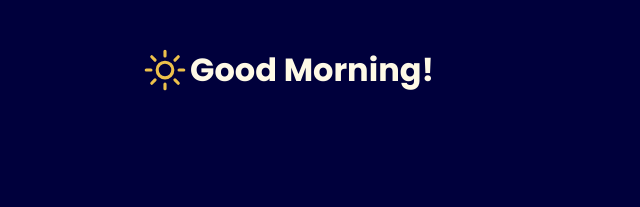
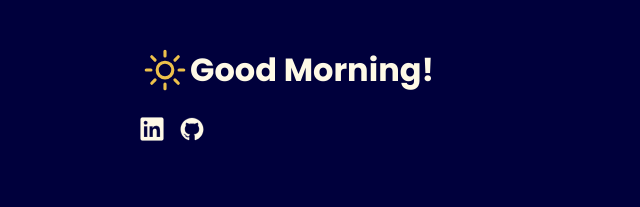
Before and after one commit to jacobleon2117/atlas-react-and-jsx, a React (Vite) app: page / in a window 1280 px wide. Shown: the top 207 px of the page, without its empty margins (0-640 px from the left). Built offline with nearby package versions, Linux system fonts and the light colour scheme.

Commit message:
Added function, SocialLinks to SocialLinks.jsx. Github + Linkedin icons

```diff
--- a/src/App.jsx
+++ b/src/App.jsx
@@ -1,9 +1,11 @@
 import Greeting from "./components/Greeting";
+import SocialLinks from "./components/SocialLinks";
 
 function App() {
   return (
     <div className="app">
       <Greeting />
+      <SocialLinks />
     </div>
   );
 }
--- a/src/components/SocialLinks.jsx
+++ b/src/components/SocialLinks.jsx
@@ -1 +1,27 @@
 import React from "react";
+
+import LinkedIn from "../assets/linkedin.svg";
+import GitHub from "../assets/github.svg";
+
+const SocialLinks = () => {
+  return (
+    <div className="social-links">
+      <a
+        href="https://www.linkedin.com/in/jacobleon02"
+        target="_blank"
+        rel="noopener noreferrer"
+      >
+        <img src={LinkedIn} alt="LinkedIn Profile" />
+      </a>
+      <a
+        href="https://github.com/jacobleon2117/atlas-react-and-jsx"
+        target="_blank"
+        rel="noopener noreferrer"
+      >
+        <img src={GitHub} alt="Github Repository" />
+      </a>
+    </div>
+  );
+};
+
+export default SocialLinks;
```
